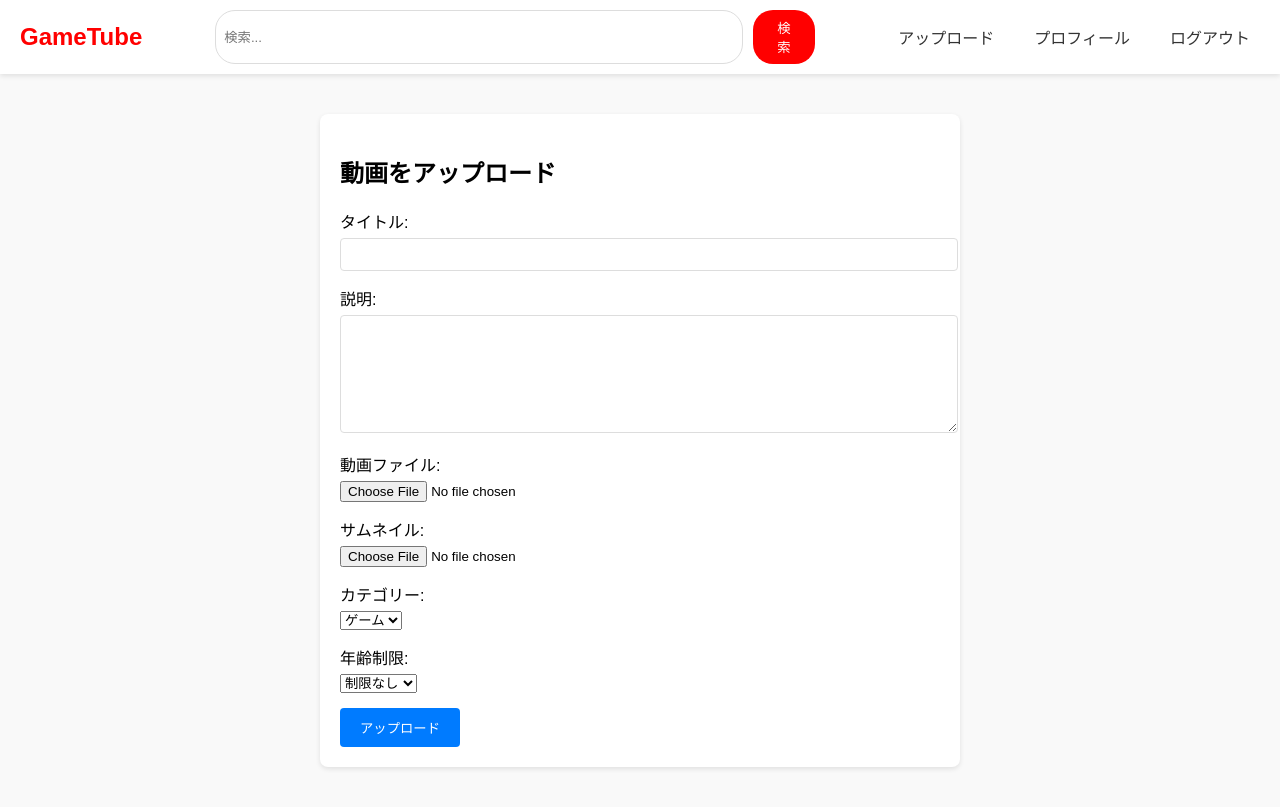
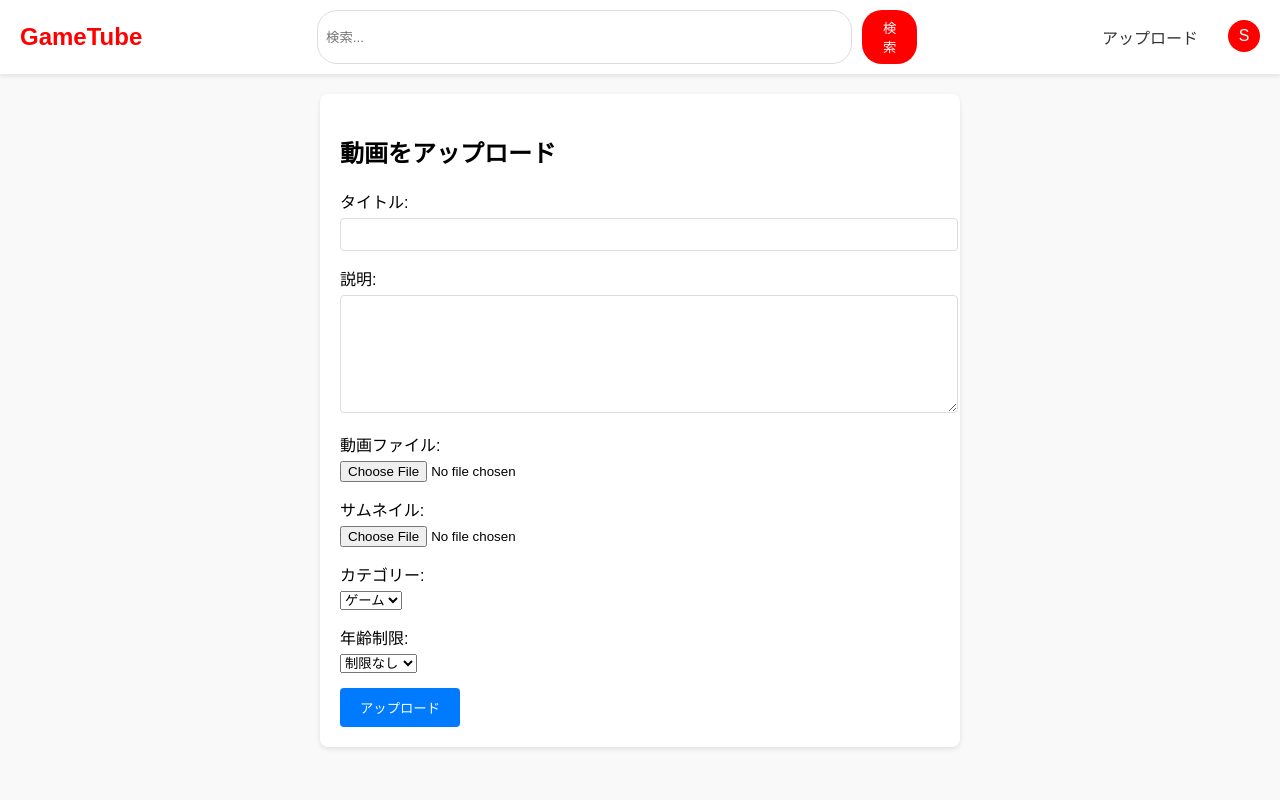
Before and after one commit to gamesdaanaa/search_project, a Django app: page /upload/ in a window 1280 px wide. After the commit the page ends 751 px from the top, so only its background shows below. Run offline with Django 5.2, Linux system fonts and the light colour scheme; the visitor is signed in with stand-in values (Sample User, id 1); parts of the project's set-up code (start-up, migrations or seed data) failed here and were passed over.

Commit message:
Assistant checkpoint: Restore all CSS files to original state
Assistant generated file changes:
- gametube/templates/gametube/base.html: Restore original base.html with full CSS
- static/style.css: Restore original style.css

---

User prompt:

は？お前ふざけんななんでこんなことになってんの？お前ちゃんと全部CSS戻せよ。staticfilesにあったファイルもどせ

```diff
--- a/gametube/templates/gametube/base.html
+++ b/gametube/templates/gametube/base.html
@@ -1,7 +1,9 @@
+
 <!DOCTYPE html>
 <html>
 <head>
     <title>GameTube</title>
+    <link rel="stylesheet" href="https://cdnjs.cloudflare.com/ajax/libs/font-awesome/5.15.4/css/all.min.css">
     <style>
         :root {
             --bg-color: #f9f9f9;
@@ -62,38 +64,90 @@
             background: #ff0000;
             color: white;
             border: none;
-            padding: 8px 20px;
+            padding: 8px 16px;
             border-radius: 20px;
             cursor: pointer;
         }
-        .main-content {
-            padding: 20px;
-            max-width: 1200px;
-            margin: 0 auto;
+        .user-menu {
+            position: relative;
+            display: inline-block;
         }
+        .user-menu-content {
+            display: none;
+            position: absolute;
+            right: 0;
+            background-color: white;
+            min-width: 160px;
+            box-shadow: 0 2px 5px rgba(0,0,0,0.2);
+            border-radius: 4px;
+            z-index: 1;
+        }
+        .user-menu:hover .user-menu-content {
+            display: block;
+        }
+        .user-menu-content a {
+            color: var(--text-color);
+            padding: 12px 16px;
+            text-decoration: none;
+            display: block;
+        }
+        .user-menu-content a:hover {
+            background-color: #f5f5f5;
+        }
+        .user-avatar {
+            width: 32px;
+            height: 32px;
+            border-radius: 50%;
+            cursor: pointer;
+        }
+        .default-avatar {
+            width: 32px;
+            height: 32px;
+            border-radius: 50%;
+            background: #ff0000;
+            color: white;
+            display: flex;
+            align-items: center;
+            justify-content: center;
+            font-size: 16px;
+            cursor: pointer;
+        }
+        {% block extra_style %}{% endblock %}
     </style>
 </head>
 <body>
     <nav class="navbar">
         <a href="{% url 'gametube:home' %}" class="logo">GameTube</a>
-        <form class="search-form" action="{% url 'gametube:home' %}" method="get">
-            <input type="text" name="search" placeholder="検索...">
+        <form method="get" action="{% url 'gametube:home' %}" class="search-form">
+            <input type="text" name="search" placeholder="検索..." value="{{ request.GET.search }}">
             <button type="submit">検索</button>
         </form>
         <div class="nav-links">
             {% if user.is_authenticated %}
                 <a href="{% url 'gametube:upload' %}">アップロード</a>
-                <a href="{% url 'gametube:user_profile' %}">プロフィール</a>
-                <a href="{% url 'logout' %}">ログアウト</a>
+                <div class="user-menu">
+                    {% if user.userprofile.avatar %}
+                        <img src="{{ user.userprofile.avatar.url }}" alt="{{ user.username }}" class="user-avatar">
+                    {% else %}
+                        <div class="default-avatar">{{ user.username|make_list|first|upper }}</div>
+                    {% endif %}
+                    <div class="user-menu-content">
+                        <a href="{% url 'gametube:user_profile' user.username %}">プロフィール</a>
+                        <a href="{% url 'gametube:liked_videos' %}">高評価動画</a>
+                        <a href="{% url 'gametube:watch_history' %}">視聴履歴</a>
+                        <a href="{% url 'gametube:subscriptions' %}">チャンネル登録</a>
+                        <a href="{% url 'gametube:game_downloads' %}">ゲームダウンロード</a>
+                        <a href="{% url 'gametube:device_purchases' %}">デバイス購入</a>
+                        <a href="{% url 'gametube:game_boards' %}">掲示板一覧</a>
+                        <a href="{% url 'logout' %}">ログアウト</a>
+                    </div>
+                </div>
             {% else %}
                 <a href="{% url 'gametube:login' %}">ログイン</a>
                 <a href="{% url 'gametube:register' %}">新規登録</a>
             {% endif %}
         </div>
     </nav>
-    <div class="main-content">
-        {% block content %}
-        {% endblock %}
-    </div>
+    {% block content %}{% endblock %}
 </body>
 </html>
--- a/static/style.css
+++ b/static/style.css
@@ -1,3 +1,4 @@
+
 * {
     margin: 0;
     padding: 0;
```
